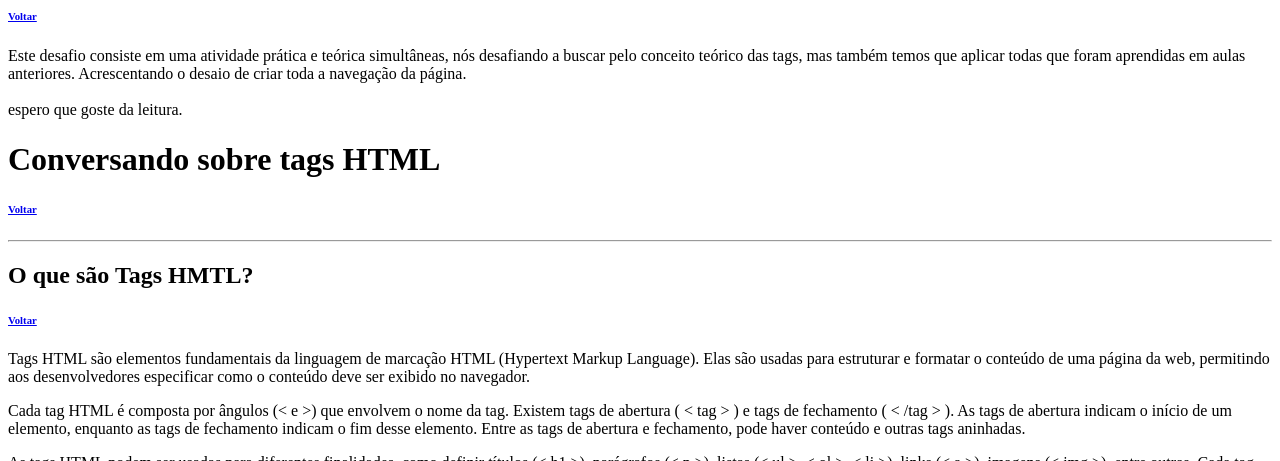
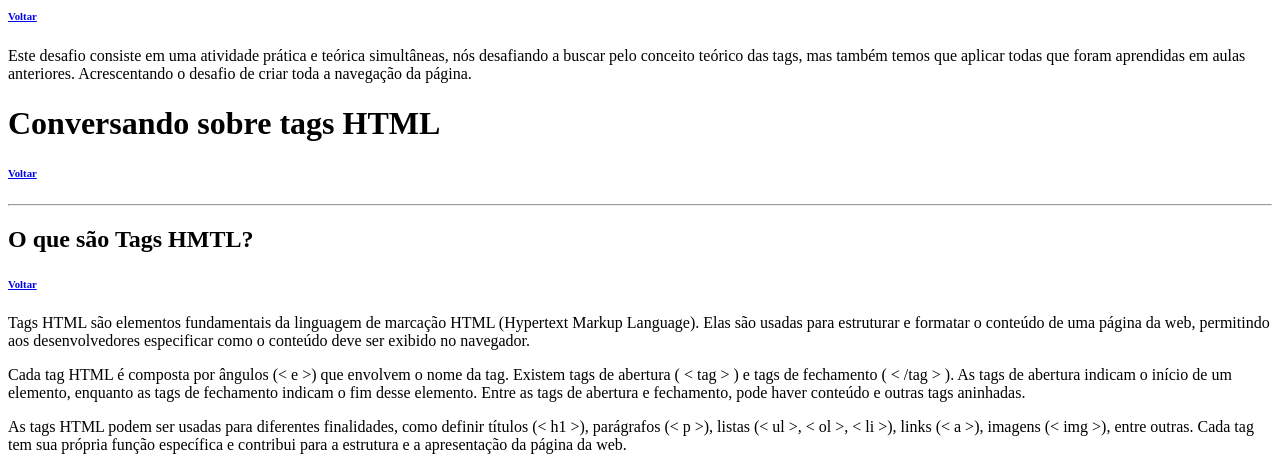
Before and after one commit to devCarlosrodrigues91/Introdu-oemHTML_DIO, a plain HTML site: page Desafio 1,tags iniciais/index.html in a window 1280 px wide. Shown: the part 639-1100 px from the top of the page. Drawn offline with Linux system fonts and the light colour scheme.

Commit message:
Ediação da etapa "Sobre"

```diff
--- a/Desafio 1,tags iniciais/index.html
+++ b/Desafio 1,tags iniciais/index.html
@@ -48,7 +48,7 @@
     <h1 id="Sobre">Sobre o Desafio</h1>
     <h6><a href="#sumario">Voltar</a></h6>
     <P>
-        Este desafio consiste em uma atividade prática e teórica simultâneas, nós desafiando a buscar pelo conceito teórico das tags, mas também temos que aplicar todas que foram aprendidas em aulas anteriores. Acrescentando o desaio de criar toda a navegação da página. <br><br>espero que goste da leitura.
+      Este desafio consiste em uma atividade prática e teórica simultâneas, nós desafiando a buscar pelo conceito teórico das tags, mas também temos que aplicar todas que foram aprendidas em aulas anteriores. Acrescentando o desafio de criar toda a navegação da página.
     </P>
    <h1 id="Conversando">Conversando sobre tags HTML</h1>
    <h6><a href="#sumario">Voltar</a></h6>
```
